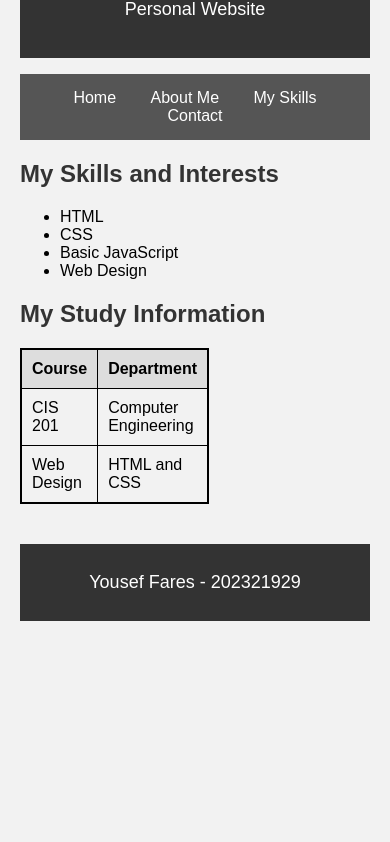
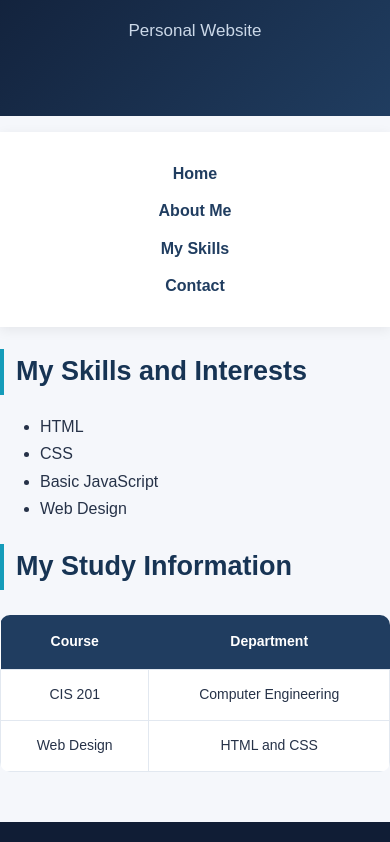
Before and after one commit to yousefmkfares-boop/Yousef_Web_Design_Project, a plain HTML site: page skills.html in a window 390 px wide. Shown: the part 121-963 px from the top of the page. Before the commit the page ends 844 px from the top, so only its background shows below. Drawn offline with Linux system fonts and the light colour scheme.

Commit message:
Update style.css

```diff
--- a/style.css
+++ b/style.css
@@ -1,70 +1,173 @@
-body {
-    font-family: Arial;
-    background-color: #f2f2f2;
-    margin: 20px;
+
+ {
+    box-sizing: border-box;
+    margin: 0;
+    padding: 0;
 }
 
+body {
+    font-family: Arial, sans-serif;
+    background-color: #f5f7fb;
+    color: #263248;
+    line-height: 1.7;
+    margin: 0;
+}
+
+
 header {
-    background-color: #333333;
+    background: linear-gradient(135deg, #101d35, #203d60);
     color: white;
     text-align: center;
-    padding: 20px;
+    padding: 55px 20px;
 }
 
+header h1 {
+    font-size: 38px;
+    margin-bottom: 10px;
+}
+
+header p {
+    color: #cbd8e8;
+    font-size: 17px;
+}
+
+
 .menu {
-    background-color: #555555;
-    padding: 15px;
+    background-color: #ffffff;
+    padding: 18px;
     text-align: center;
+    box-shadow: 0 3px 12px rgba(0,0,0,0.07);
 }
 
 .menu li {
     display: inline;
-    margin: 15px;
+    margin: 0 18px;
 }
 
 .menu a {
-    color: white;
+    color: #203d60;
     text-decoration: none;
+    font-weight: bold;
+    transition: 0.3s;
+}
+
+.menu a:hover {
+    color: #159cba;
+}
+
+
+main {
+    max-width: 1100px;
+    margin: 40px auto;
+    padding: 20px;
 }
 
 h2 {
-    color: #333333;
+    color: #173454;
+    font-size: 27px;
+    margin-bottom: 18px;
+    border-left: 4px solid #159cba;
+    padding-left: 12px;
 }
 
 p {
-    font-size: 18px;
+    font-size: 17px;
+    margin-bottom: 15px;
+    color: #536176;
 }
 
+
 img {
-    border: 2px solid black;
-    margin: 10px;
+    max-width: 100%;
+    height: auto;
+    border-radius: 12px;
+    margin: 15px;
+    border: 2px solid #e0e7ef;
 }
 
+
 table {
-    border: 2px solid black;
     border-collapse: collapse;
-    width: 50%;
+    width: 100%;
+    margin: 25px 0;
+    background-color: white;
+    border-radius: 10px;
+    overflow: hidden;
 }
 
 th {
-    border: 1px solid black;
-    padding: 10px;
-    background-color: #dddddd;
+    background-color: #203d60;
+    color: white;
+    padding: 15px;
 }
 
 td {
-    border: 1px solid black;
-    padding: 10px;
+    border: 1px solid #e2e8f0;
+    padding: 13px;
+    text-align: center;
 }
 
-input, textarea {
-    padding: 5px;
+tr:hover {
+    background-color: #f0f6fa;
 }
 
+
+input, textarea {
+    width: 100%;
+    padding: 12px;
+    margin: 10px 0;
+    border: 1px solid #ccd5e0;
+    border-radius: 7px;
+    font-size: 15px;
+}
+
+input:focus, textarea:focus {
+    outline: none;
+    border-color: #159cba;
+}
+
+input[type="submit"] {
+    background-color: #203d60;
+    color: white;
+    border: none;
+    cursor: pointer;
+    font-weight: bold;
+    transition: 0.3s;
+}
+
+input[type="submit"]:hover {
+    background-color: #159cba;
+}
+
+
 footer {
-    background-color: #333333;
+    background-color: #101d35;
     color: white;
     text-align: center;
-    padding: 10px;
-    margin-top: 40px;
+    padding: 25px;
+    margin-top: 50px;
 }
+
+footer p {
+    color: #cbd8e8;
+}
+
+
+@media (max-width: 768px) {
+    header h1 {
+        font-size: 28px;
+    }
+
+    .menu li {
+        display: block;
+        margin: 10px;
+    }
+
+    main {
+        padding: 15px;
+    }
+
+    table {
+        font-size: 14px;
+    }
+}
```
